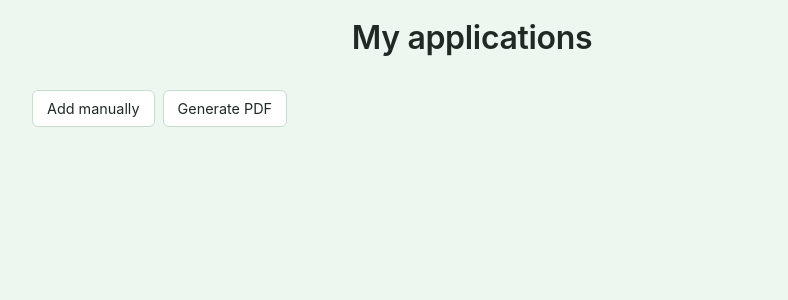
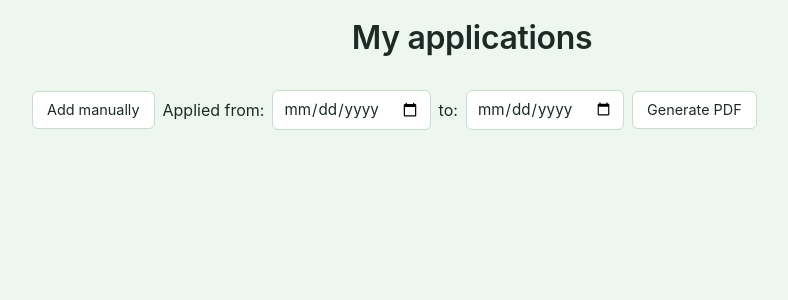
Before and after one commit to yanucodes/job-search-tool, a Flask app: template templates/applications.html in a window 1280 px wide. Shown: the part 70-370 px from the top of the page, without its empty margins (168-956 px from the left). Run offline with Flask 3, Linux system fonts and the light colour scheme; the template is opened without the code that fills it, so the values that code supplies are empty.

Commit message:
Add applied-date range fields to the Generate PDF button
Co-Authored-By: Claude Opus 5 <noreply@anthropic.com>

```diff
--- a/templates/applications.html
+++ b/templates/applications.html
@@ -7,8 +7,14 @@
     <div class="toolbar">
         <a href="{{ url_for('new_application') }}" class="button">Add manually</a>
         {% if not empty %}
-        <a href="{{ url_for('applications_pdf') }}" class="button"
-           target="_blank">Generate PDF</a>
+        <form method="GET" action="{{ url_for('applications_pdf') }}"
+              target="_blank">
+            <label for="pdf-start">Applied from: </label>
+            <input type="date" id="pdf-start" name="start">
+            <label for="pdf-end">to: </label>
+            <input type="date" id="pdf-end" name="end">
+            <input type="submit" value="Generate PDF">
+        </form>
         {% endif %}
     </div>
     {% if empty %}
```
